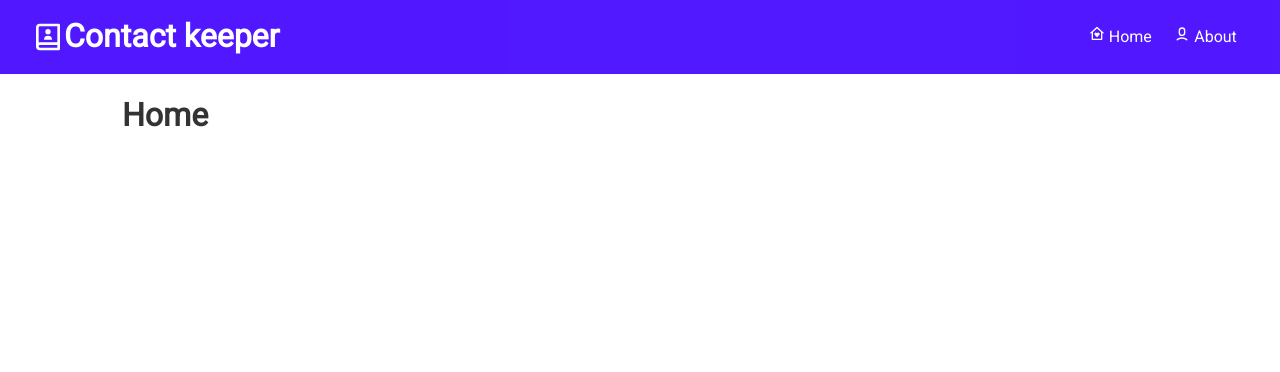
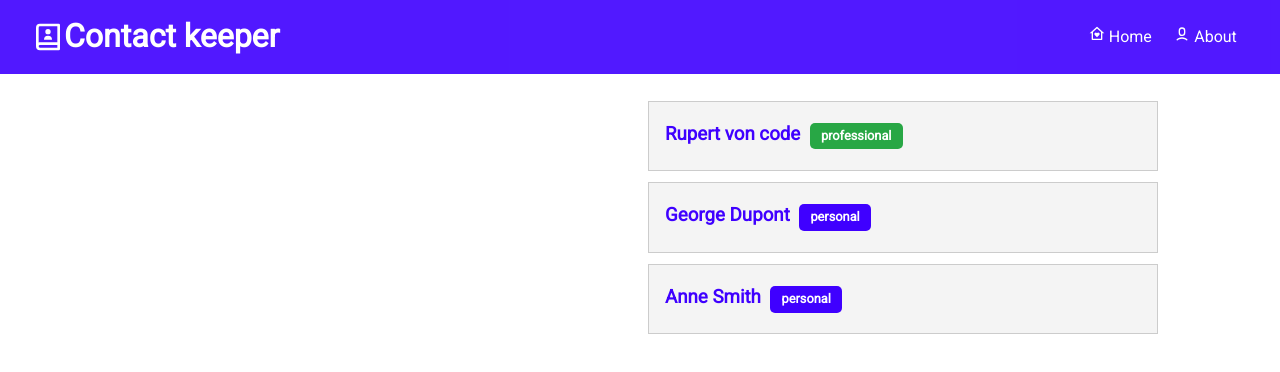
Before and after one commit to robonexx/contact_keeper, a React (Create React App) app in the folder client/: page / in a window 1280 px wide. Shown: the top 372 px of the page. Built offline with nearby package versions, Linux system fonts and the light colour scheme.

Commit message:
adding contactContext, ContactState and contact useReducer, Provider and adding contact list and item

```diff
--- /dev/null
+++ b/client/src/components/contacts/ContactItem.js
@@ -0,0 +1,15 @@
+import React from 'react'
+
+const ContactItem = ({contact}) => {
+    const {id, name, email, phone, type} = contact;
+  return (
+    <div className="card bg-light">
+        <h3 className='text-primary text-left'>
+            {name} {' '}<span className={`badge ${type === 'professional' ? 'badge-success' : 'badge-primary'}`}>{type}</span>
+        </h3>
+
+    </div>
+  )
+}
+
+export default ContactItem
--- /dev/null
+++ b/client/src/components/contacts/Contacts.js
@@ -0,0 +1,21 @@
+import React, {useContext, Fragment} from 'react'
+import ContactContext from '../../context/contact/contactContext'
+import ContactItem from './ContactItem';
+
+const Contacts = () => {
+    const contactContext = useContext(ContactContext);
+
+    const { contacts } = contactContext
+
+    console.log(contacts)
+  return (
+    <Fragment>
+    {contacts.map(contacts => (
+            <ContactItem contact={contacts} key={contacts.id} />
+    ))}
+
+    </Fragment>
+  )
+}
+
+export default Contacts
--- a/client/src/components/layout/navbar/NavItem.js
+++ b/client/src/components/layout/navbar/NavItem.js
@@ -4,7 +4,7 @@ import {Link} from 'react-router-dom'
 const NavItem = ({title, url, icon}) => {
   return (
     <>
-       <Link to={url}>{icon} {title}</Link>
+       <Link to={url}> {icon} {title}</Link>
     </>
   )
 }
--- a/client/src/components/layout/navbar/Navbar.js
+++ b/client/src/components/layout/navbar/Navbar.js
@@ -4,12 +4,12 @@ import NavItem from './NavItem'
 import {RiHomeHeartLine, RiUser6Line} from 'react-icons/ri'
 
 
-const Navbar = ({title, icon}) => {
+const Navbar = ({projectTitle, icon}) => {
 
   return (
     <div className='navbar bg-primary'>
         <h1 style={{display: 'flex', alignItems: 'center'}}>
-           {icon} {title}
+           {icon} {projectTitle}
         </h1>
         <ul>
             <NavItem title='Home' url='/' icon={<RiHomeHeartLine />}/>
@@ -20,13 +20,12 @@ const Navbar = ({title, icon}) => {
 }
 
 Navbar.propTypes = {
-    title: PropTypes.string.isRequired,
-    icon: PropTypes.string,
+    projectTitle: PropTypes.string.isRequired,
+    icon: PropTypes.object,
 }
 
 Navbar.defaultProps = {
-    title: 'Contact keeper',
-    icon: ''
+    projectTitle: 'Contact keeper'
 }
 
 export default Navbar
--- /dev/null
+++ b/client/src/context/contact/ContactState.js
@@ -0,0 +1,61 @@
+import {useReducer} from 'react'
+import uuid from 'uuid'
+import ContactContext from './contactContext'
+import contactReducer from './contactReducer'
+
+import {ADD_CONTACT, DELETE_CONTACT, SET_CURRENT, CLEAR_CURRENT, UPDATE_CONTACT, FILTER_CONTACTS, CLEAR_FILTER} from '../types'
+
+const ContactState = props => {
+    const initialState = {
+        contacts: [
+            {
+            id: 1,
+            name: 'Rupert von code',
+            email: 'rupert@code.com',
+            phone: '0751011111',
+            type: 'professional'
+        },
+            {
+            id: 2,
+            name: 'George Dupont',
+            email: 'dupont@code.com',
+            phone: '0732221111',
+            type: 'personal'
+        },
+            {
+            id: 3,
+            name: 'Anne Smith',
+            email: 'anne@smith.com',
+            phone: '0103313131',
+            type: 'personal'
+        }
+    ]
+    };
+    const [state, dispatch] = useReducer(contactReducer, initialState);
+
+    // add contact
+
+    // delete contact
+
+    // set current contact
+
+    // clear current contact
+
+    // update contact
+
+    // filter contacts
+
+    // clear filter
+
+    return (
+        <ContactContext.Provider
+        value={{
+            contacts: state.contacts
+        }}
+        >
+            {props.children}
+        </ContactContext.Provider>
+    )
+}
+
+export default ContactState
--- /dev/null
+++ b/client/src/context/contact/contactContext.js
@@ -0,0 +1,5 @@
+import { createContext } from "react";
+
+const ContactContext = createContext();
+
+export default ContactContext
--- /dev/null
+++ b/client/src/context/types.js
@@ -0,0 +1,9 @@
+export const ADD_CONTACT = 'ADD_CONTACT';
+export const DELETE_CONTACT = 'DELETE_CONTACT';
+export const SET_CURRENT = 'SET_CURRENT';
+export const CLEAR_CURRENT = 'CLEAR_CURRENT';
+export const UPDATE_CONTACT = 'UPDATE_CONTACT';
+export const FILTER_CONTACTS = 'FILTER_CONTACTS';
+export const CLEAR_FILTER = 'CLEAR_FILTER';
+export const SET_ALERT = 'SET_ALERT';
+export const REMOVE_ALERT = 'REMOVE_ALERT';
--- a/client/src/index.js
+++ b/client/src/index.js
@@ -1,5 +1,7 @@
 import React from 'react';
 import ReactDOM from 'react-dom/client';
+import { BrowserRouter } from 'react-router-dom';
+import ContactState from './context/contact/ContactState';
 import './index.scss';
 import App from './App';
 import reportWebVitals from './reportWebVitals';
@@ -7,7 +9,11 @@ import reportWebVitals from './reportWebVitals';
 const root = ReactDOM.createRoot(document.getElementById('root'));
 root.render(
   <React.StrictMode>
-    <App />
+    <ContactState >
+      <BrowserRouter>
+        <App />
+      </BrowserRouter>
+    </ContactState>
   </React.StrictMode>
 );
 
--- a/client/src/pages/home/Home.js
+++ b/client/src/pages/home/Home.js
@@ -1,9 +1,15 @@
 import React from 'react'
+import Contacts from '../../components/contacts/Contacts'
 
 const Home = () => {
   return (
-    <div>
-        <h1>Home</h1>
+    <div className='grid-2'>
+        <div>
+            {/* Form goes here */}
+        </div>
+        <div>
+            <Contacts />
+        </div>
     </div>
   )
 }
```
Also changed, not shown: client/src/App.js (+4 -5 lines), client/src/context/contact/contactReducer.js (added), 1 other file (tests, documents, lock files or other folders).
